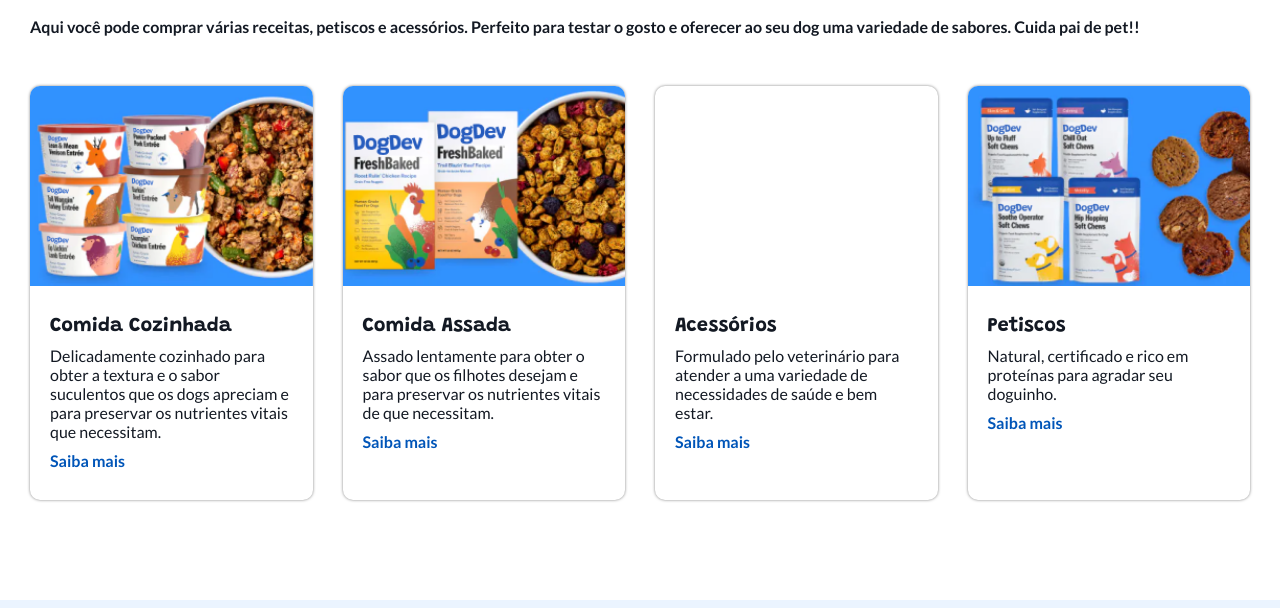
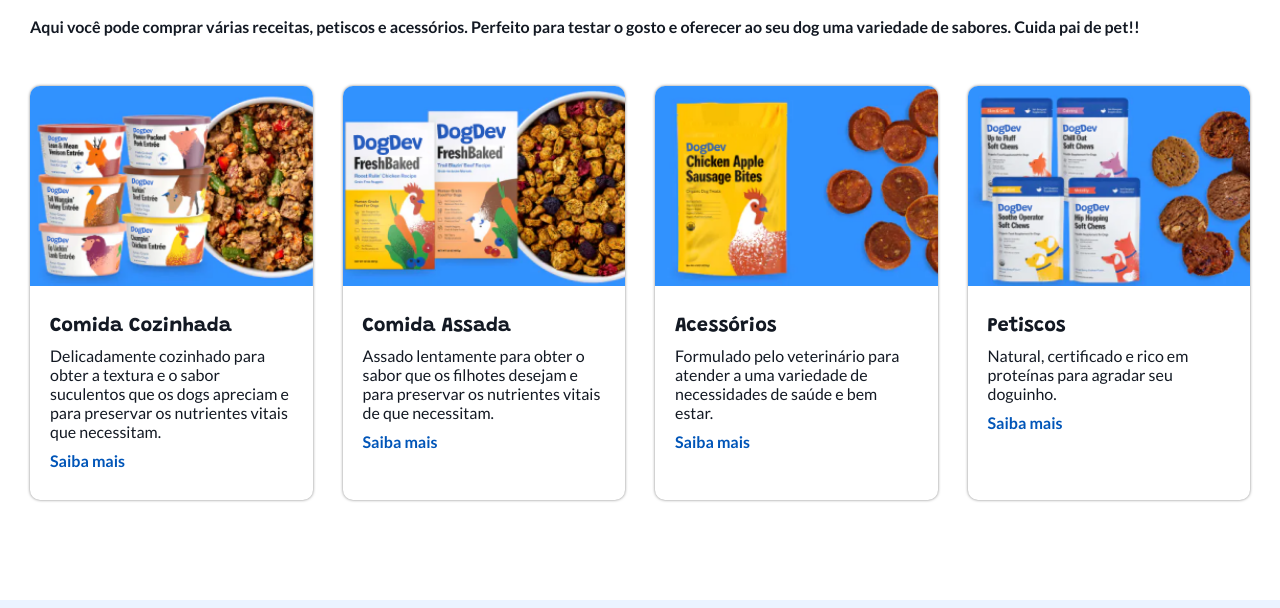
Before and after one commit to FNovitch/DogDev, a plain HTML site: page index.html in a window 1280 px wide. Shown: the part 2685-3293 px from the top of the page. Drawn offline with Linux system fonts and the light colour scheme.

Commit message:
Correção de imagem

```diff
--- a/index.html
+++ b/index.html
@@ -148,7 +148,7 @@
         </a>
 
         <a href="" class="product">
-          <div class="image" style="background-image: url(/scr/images/comida-3.png)"></div>
+          <div class="image" style="background-image: url(/src/images/comida-3.png)"></div>
           <div class="info">
             <p class="title">Acessórios</p>
             <p class="description">
```
